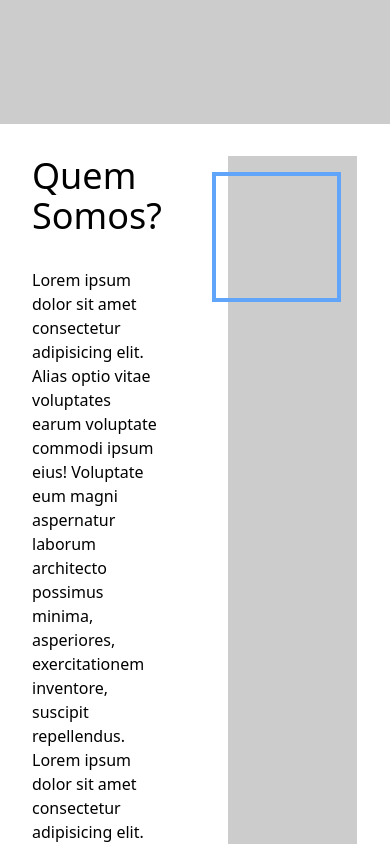
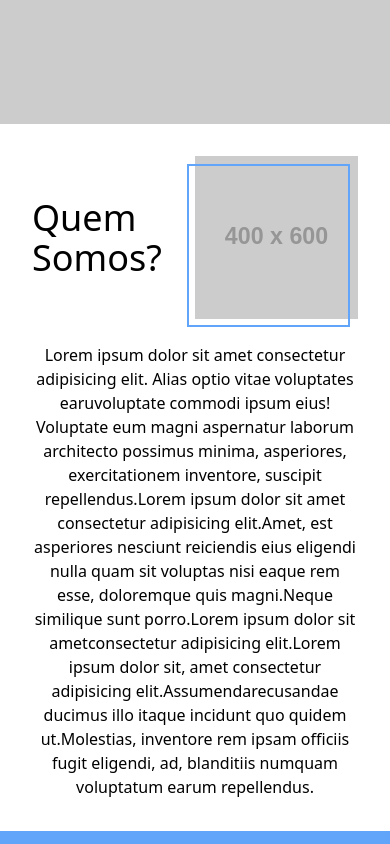
Before and after one commit to EliasPinheiroNeto/landing-page-marcenaria, a Vue app: page / in a window 390 px wide. Shown: the part 720-1564 px from the top of the page. Built offline with nearby package versions, Linux system fonts and the light colour scheme.

Commit message:
about responsivity

```diff
--- a/src/sections/About.vue
+++ b/src/sections/About.vue
@@ -1,25 +1,33 @@
-<script setup lang="ts"></script>
+<script setup lang="ts">
+const aboutText = "Lorem ipsum dolor sit amet consectetur adipisicing elit. Alias optio vitae voluptates earuvoluptate commodi ipsum eius! Voluptate eum magni aspernatur laborum architecto possimus minima, asperiores, exercitationem inventore, suscipit repellendus.Lorem ipsum dolor sit amet consectetur adipisicing elit.Amet, est asperiores nesciunt reiciendis eius eligendi nulla quam sit voluptas nisi eaque rem esse, doloremque quis magni.Neque similique sunt porro.Lorem ipsum dolor sit ametconsectetur adipisicing elit.Lorem ipsum dolor sit, amet consectetur adipisicing elit.Assumendarecusandae ducimus illo itaque incidunt quo quidem ut.Molestias, inventore rem ipsam officiis fugit eligendi, ad, blanditiis numquam voluptatum earum repellendus."
+</script>
 
 <template>
     <div class="w-full">
-        <section class="grid grid-cols-2 container mx-auto">
-            <div class="p-8 my-auto">
+        <section class="container grid mx-auto p-8 grid-cols-2">
+            <div class="my-auto">
                 <h2 class="text-4xl">Quem Somos?</h2>
-                <p class="mt-8">Lorem ipsum dolor sit amet consectetur adipisicing elit. Alias optio vitae voluptates earum
-                    voluptate commodi ipsum eius! Voluptate eum magni aspernatur laborum architecto possimus minima,
-                    asperiores, exercitationem inventore, suscipit repellendus. Lorem ipsum dolor sit amet consectetur
-                    adipisicing elit. Amet, est asperiores nesciunt reiciendis eius eligendi nulla quam sit voluptas nisi
-                    eaque rem esse, doloremque quis magni. Neque similique sunt porro. Lorem ipsum dolor sit amet
-                    consectetur adipisicing elit. Lorem ipsum dolor sit, amet consectetur adipisicing elit. Assumenda
-                    recusandae ducimus illo itaque incidunt quo quidem ut. Molestias, inventore rem ipsam officiis fugit
-                    eligendi, ad, blanditiis numquam voluptatum earum repellendus.</p>
+                <p class="mt-8
+                hidden
+                sm:inline-block">{{ aboutText }}</p>
             </div>
 
-            <div class="py-8 relative flex justify-center">
-                <div class="absolute w-2/3 aspect-square border-4 border-blue-400 -translate-x-4 translate-y-4"></div>
-                <img class="w-2/3 aspect-square object-cover"
+            <div class="relative flex justify-center">
+                <div class="absolute aspect-square border-blue-400
+                -translate-x-2 translate-y-2 border-2 w-full
+                sm:border-4 sm:-translate-x-4 sm:translate-y-4 sm:w-2/3"></div>
+
+                <img class="h-fit aspect-square object-cover
+                w-full
+                sm:w-2/3"
                      src="https://placehold.co/400x600?text=Imagem"
                      alt="">
+            </div>
+
+            <div class="col-span-2 mt-6 text-center
+            block
+            sm:hidden">
+                <p>{{ aboutText }}</p>
             </div>
         </section>
     </div>
--- a/src/sections/Header.vue
+++ b/src/sections/Header.vue
@@ -7,8 +7,8 @@
         sm:flex-row sm:justify-between sm:items-center sm:px-12">
 
             <img class="object-cover
-        mb-2 h-1 flex-grow
-        sm:mb-0 sm:h-full sm:flex-grow-0"
+        mb-4 h-1 flex-grow w-2/3 mx-auto
+        sm:mb-0 sm:h-full sm:flex-grow-0 sm:w-auto sm:mx-0"
                  src="https://placehold.co/800x400?text=Logo"
                  alt="Site Logo">
             <nav>
--- a/src/sections/Hero.vue
+++ b/src/sections/Hero.vue
@@ -4,22 +4,21 @@
     <div class="bg-blue-500">
         <section class="h-full mx-auto
         flex flex-col-reverse
-        sm:grid sm:grid-cols-5
-        md:sm:grid-cols-7
+        sm:grid sm:grid-cols-7
         2xl:container 2xl:mx-auto">
             <div class="
-            flex-grow
-            sm:col-span-3 sm:h-auto
+            h-full flex flex-col
+            sm:col-span-3 sm:h-auto sm:flex-grow-0
             md:col-span-4">
-                <img class="block h-full object-cover"
+                <img class="object-cover h-1 flex-grow"
                      src="https://placehold.co/400?text=Banner"
                      alt="">
             </div>
 
+            <!-- Textos -->
             <div class="grid text-white
             px-4 py-12 grid-cols-1
-            sm:grid-rows-2 sm:h-auto sm:px-8 sm:py-16">
-                <!-- Texto forte -->
+            sm:grid-rows-2 sm:h-auto sm:px-8 sm:py-16 sm:col-span-3">
                 <div class="
                 mx-auto
                 sm:mx-0">
@@ -27,7 +26,7 @@
                         <span class="text-3xl">a sua <strong>casa</strong></span>
                     </h1>
                 </div>
-                <!-- Texto fraco -->
+
                 <div class="
                 hidden
                 sm:flex items-center">
```
